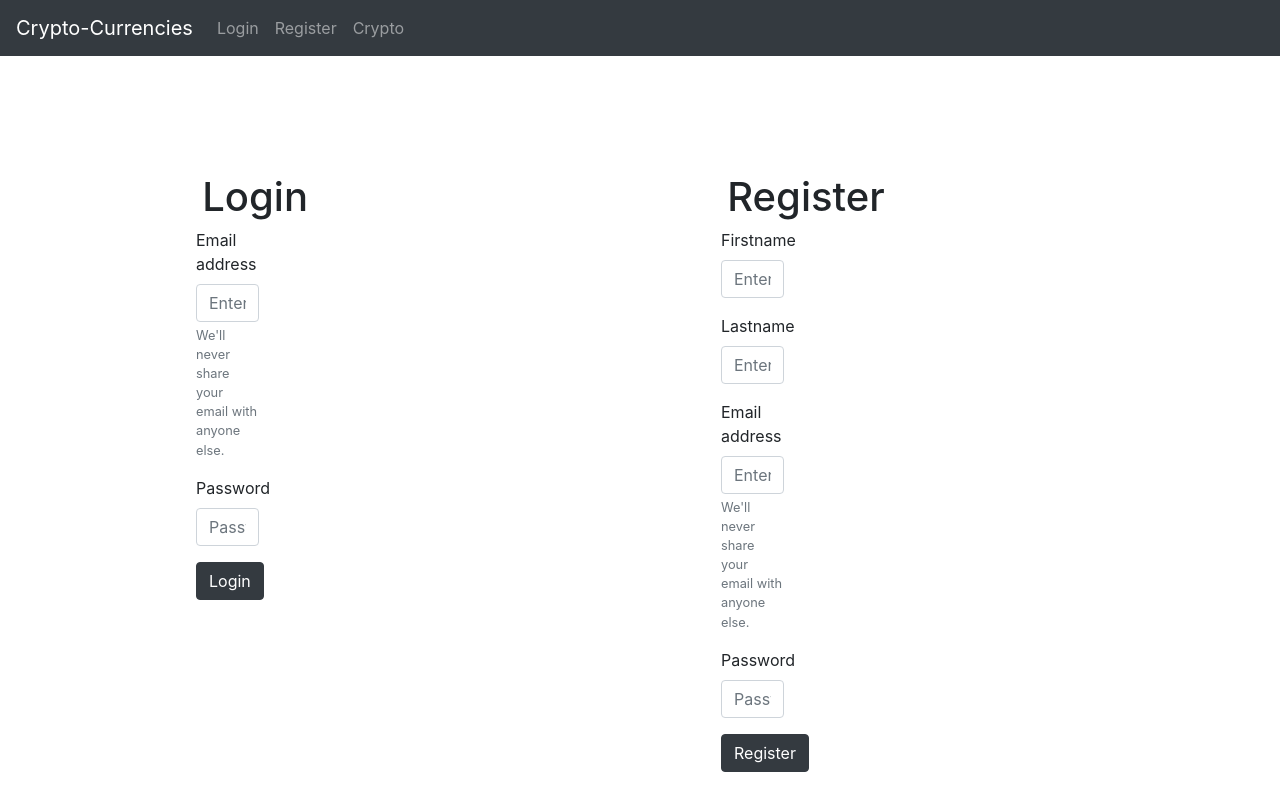
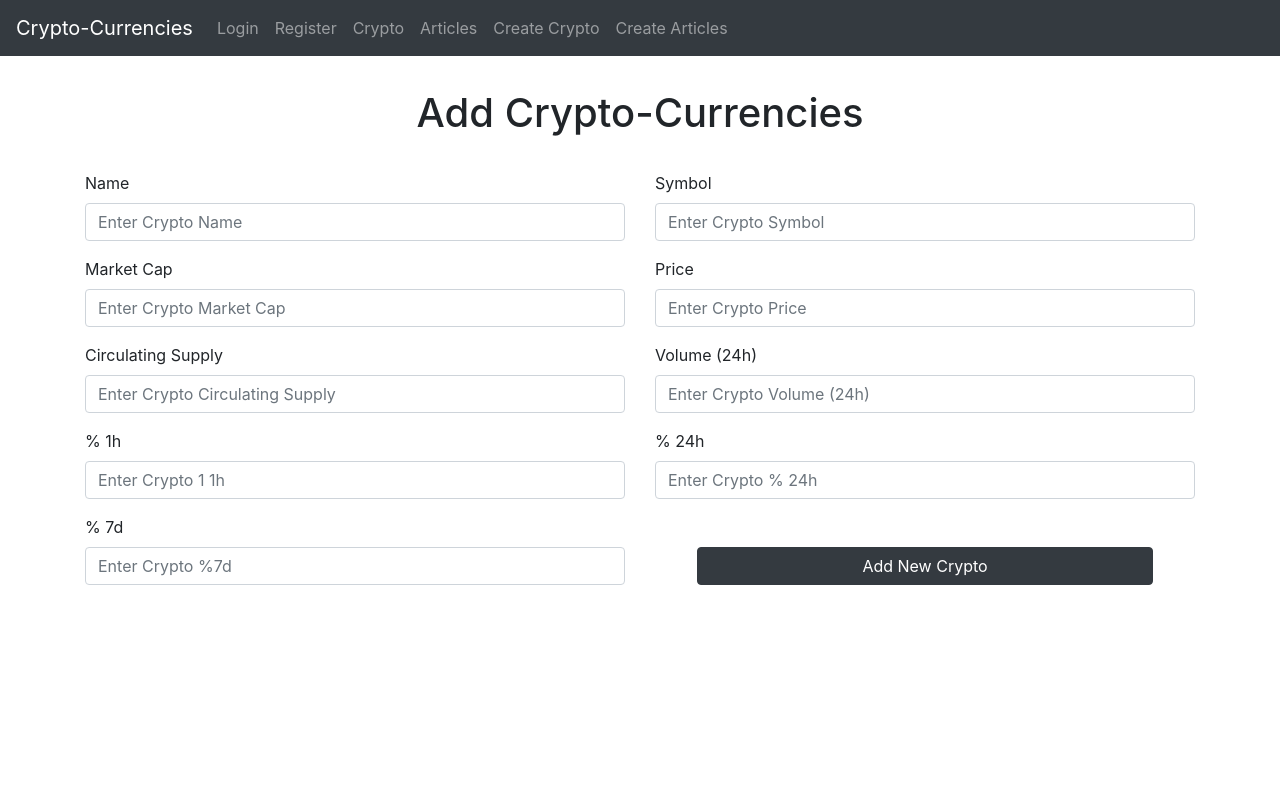
Before and after one commit to basma7/CryptoCurrencies, a React (Create React App) app in the folder front/: page /create/crypto in a window 1280 px wide. Shown: the top 810 px of the page. Built offline with nearby package versions, Linux system fonts and the light colour scheme.

Commit message:
new-crypto & new-articles front

```diff
--- a/front/src/App.js
+++ b/front/src/App.js
@@ -4,6 +4,10 @@ import './App.css';
 import 'bootstrap/dist/css/bootstrap.min.css';
 import LoginComponent from './Components/LoginComponent';
 import RegisterComponent from './Components/RegisterComponent';
+import CryptoComponent from './Components/CryptoComponent';
+import ArticlesComponent from './Components/ArticlesComponent';
+import NewCryptoComponent from './Components/NewCryptoComponent';
+import NewArticleComponent from './Components/NewArticleComponent';
 import {Navbar, Nav, Container, Row} from 'react-bootstrap';
 import { Link, Route, BrowserRouter as Router, Switch } from 'react-router-dom';
 
@@ -15,19 +19,24 @@ class App extends Component {
         <Navbar bg="dark" variant="dark">
           <Nav className="mr-auto">
           <Navbar.Brand href="/">Crypto-Currencies</Navbar.Brand>
-            <Link className="navbar-dark navbar-nav nav-link navbar-expand" to="/login">Login</Link>
-            <Link className="navbar-dark navbar-nav nav-link navbar-expand" to="/register">Register</Link>
+          <Link className="navbar-dark navbar-nav nav-link navbar-expand" to="/login">Login</Link>
+          <Link className="navbar-dark navbar-nav nav-link navbar-expand" to="/register">Register</Link>
             <Link className="navbar-dark navbar-nav nav-link navbar-expand" to="/crypto">Crypto</Link>
+            <Link className="navbar-dark navbar-nav nav-link navbar-expand" to="/articles">Articles</Link>
+            <Link className="navbar-dark navbar-nav nav-link navbar-expand" to="/create/crypto">Create Crypto</Link>
+            <Link className="navbar-dark navbar-nav nav-link navbar-expand" to="/create/articles">Create Articles</Link>
           </Nav>
         </Navbar>
         <Switch>
-          {/* <Route path="/login" component={LoginComponent}  /> */}
+          <Route path="/login" component={LoginComponent}  />
+          <Route path="/register" component={RegisterComponent}  />
+          <Route path="/crypto" component={CryptoComponent}  />
+          <Route path="/articles" component={ArticlesComponent}  />
+          <Route path="/create/crypto" component={NewCryptoComponent}  />
+          <Route path="/create/articles" component={NewArticleComponent}  />
         </Switch>
       </Router>
-      <Container className="login-register-container">
-        <Row xs={6} className="login"> <LoginComponent/> </Row>
-        <Row xs={6} className="register">  <RegisterComponent/> </Row>
-      </Container>
+
       </div>
     );
   }
--- /dev/null
+++ b/front/src/Components/Articles.css
@@ -0,0 +1,8 @@
+.article-title {
+  margin: 3%;
+  text-align: center;
+}
+
+.article-container {
+  margin: 20% 20%;
+}
--- /dev/null
+++ b/front/src/Components/ArticlesComponent.js
@@ -0,0 +1,32 @@
+import React, { Component } from 'react';
+import './Articles.css';
+import 'bootstrap/dist/css/bootstrap.min.css';
+import {Form, Button, Container} from 'react-bootstrap';
+
+export default class ArticlesComponent extends Component {
+  constructor(props) {
+    super();
+    this.onArticles = this.onArticles.bind(this)
+    this.state = {
+        article: {
+            email: "",
+            password: "",
+          }
+    }
+}
+    onArticles(event) {
+        event.preventDefault()
+        this.state.article.email = event.target.email.value
+        this.state.article.password = event.target.password.value
+        console.log(this.state.article)
+  }
+
+  render()
+  {
+    return (
+      <Container className="article-container">
+
+      </Container>
+    );
+  }
+}
--- /dev/null
+++ b/front/src/Components/Crypto.css
@@ -0,0 +1,39 @@
+.crypto-content {
+  /*padding-left: 5%;*/
+}
+
+.crypto-title {
+  margin: 3%;
+  text-align: center;
+}
+
+.crypto-container {
+  margin: 5%;
+}
+
+.flex-row {
+  display: flex;
+  flex-direction: row;
+  justify-content: space-between;
+}
+
+.flex-column {
+  display: flex;
+  flex-direction: column;
+}
+
+.limit {
+  width: 100%;
+  height: 1%;
+  border: 1px solid black;
+}
+
+.form-width {
+  width: 50%;
+}
+
+.btn-newcrypto {
+  margin: 2.8% 5%;
+  width: 40%;
+  height: 90%;
+}
--- /dev/null
+++ b/front/src/Components/CryptoComponent.js
@@ -0,0 +1,46 @@
+import React, { Component } from 'react';
+import './Crypto.css';
+import 'bootstrap/dist/css/bootstrap.min.css';
+import {Row, Col, Container} from 'react-bootstrap';
+
+export default class CryptoComponent extends Component {
+  constructor(props) {
+    super();
+    this.onCrypto = this.onCrypto.bind(this)
+    this.state = {
+        crypto: {
+            email: "",
+            password: "",
+          }
+    }
+}
+    onCrypto(event) {
+        event.preventDefault()
+        this.state.crypto.email = event.target.email.value
+        this.state.crypto.password = event.target.password.value
+        console.log(this.state.crypto)
+  }
+
+  render()
+  {
+    return (
+      <div className="crypto-container">
+        <div className="flex-column">
+          <div className="flex-row">
+            <Row className="crypto-content"> <h3>#</h3> </Row>
+            <Row className="crypto-content"> <h3>Name</h3> </Row>
+            <Row className="crypto-content"> <h3>Symbol</h3> </Row>
+            <Row className="crypto-content"> <h3>Market Cap</h3> </Row>
+            <Row className="crypto-content"> <h3>Price</h3> </Row>
+            <Row className="crypto-content"> <h3>Circulating Supply</h3> </Row>
+            <Row className="crypto-content"> <h3>Volume (24h)</h3> </Row>
+            <Row className="crypto-content"> <h3>% 1h</h3> </Row>
+            <Row className="crypto-content"> <h3>% 24h</h3> </Row>
+            <Row className="crypto-content"> <h3>% 7d</h3> </Row>
+          </div>
+        <div className="limit"></div>
+        </div>
+      </div>
+    );
+  }
+}
--- /dev/null
+++ b/front/src/Components/NewArticleComponent.js
@@ -0,0 +1,49 @@
+import React, { Component } from 'react';
+import './Articles.css';
+import 'bootstrap/dist/css/bootstrap.min.css';
+import {Form, Button, Container} from 'react-bootstrap';
+
+export default class NewArticleComponent extends Component {
+  constructor(props) {
+    super();
+    this.onNewArticle = this.onNewArticle.bind(this)
+    this.state = {
+        article: {
+            email: "",
+            password: "",
+          }
+    }
+}
+    onNewArticle(event) {
+        event.preventDefault()
+        this.state.article.email = event.target.email.value
+        this.state.article.password = event.target.password.value
+        console.log(this.state.article)
+  }
+
+  render()
+  {
+    return (
+        <Container>
+          <h1 className="article-title">NewArticle</h1>
+          <Form onSubmit={this.onNewArticle}>
+              <Form.Group controlId="title">
+                <Form.Label>Title</Form.Label>
+              <Form.Control placeholder="Enter Article Title" />
+              </Form.Group>
+              <Form.Group controlId="content">
+                <Form.Label>Content</Form.Label>
+              <Form.Control as="textarea" rows="3" placeholder="Enter Article Content" />
+              </Form.Group>
+              <Form.Group controlId="image">
+                <Form.Label>Image</Form.Label>
+              <Form.Control type="file" placeholder="Add an Image to the Article" />
+              </Form.Group>
+              <Button variant="dark" type="submit">
+                Add a New Article
+              </Button>
+          </Form>
+      </Container>
+    );
+  }
+}
--- /dev/null
+++ b/front/src/Components/NewCryptoComponent.js
@@ -0,0 +1,102 @@
+import React, { Component } from 'react';
+import './Crypto.css';
+import 'bootstrap/dist/css/bootstrap.min.css';
+import {Form, Button, Container, Row, Col} from 'react-bootstrap';
+
+export default class NewCryptoComponent extends Component {
+  constructor(props) {
+    super();
+    this.onNewCrypto = this.onNewCrypto.bind(this)
+    this.state = {
+        crypto: {
+            email: "",
+            password: "",
+          }
+    }
+}
+    onNewCrypto(event) {
+        event.preventDefault()
+        this.state.crypto.email = event.target.email.value
+        this.state.crypto.password = event.target.password.value
+        console.log(this.state.crypto)
+  }
+
+  render()
+  {
+    return (
+        <Container>
+            <h1 className="crypto-title">Add Crypto-Currencies</h1>
+            <Form onSubmit={this.oncrypto}>
+              <Row>
+                <Col>
+              <Form.Group controlId="name">
+                <Form.Label>Name</Form.Label>
+                <Form.Control placeholder="Enter Crypto Name" />
+              </Form.Group>
+              </Col>
+              <Col>
+              <Form.Group controlId="symbol">
+                <Form.Label>Symbol</Form.Label>
+                <Form.Control placeholder="Enter Crypto Symbol" />
+              </Form.Group>
+              </Col>
+              </Row>
+              <Row>
+              <Col>
+              <Form.Group controlId="market-cap">
+                <Form.Label>Market Cap</Form.Label>
+                <Form.Control placeholder="Enter Crypto Market Cap" />
+              </Form.Group>
+              </Col>
+              <Col>
+              <Form.Group controlId="price">
+                <Form.Label>Price</Form.Label>
+                <Form.Control placeholder="Enter Crypto Price" />
+              </Form.Group>
+              </Col>
+              </Row>
+              <Row>
+              <Col>
+              <Form.Group controlId="circulating-supply">
+                <Form.Label>Circulating Supply</Form.Label>
+                <Form.Control placeholder="Enter Crypto Circulating Supply" />
+              </Form.Group>
+              </Col>
+              <Col>
+              <Form.Group controlId="volume">
+                <Form.Label>Volume (24h)</Form.Label>
+                <Form.Control placeholder="Enter Crypto Volume (24h)" />
+              </Form.Group>
+              </Col>
+              </Row>
+              <Row>
+              <Col>
+              <Form.Group controlId="1h">
+                <Form.Label>% 1h</Form.Label>
+                <Form.Control placeholder="Enter Crypto 1 1h" />
+              </Form.Group>
+              </Col>
+
+              <Col>
+              <Form.Group controlId="24h">
+                <Form.Label>% 24h</Form.Label>
+                <Form.Control placeholder="Enter Crypto % 24h" />
+              </Form.Group>
+              </Col>
+              </Row>
+              <Row>
+              <Col xs={6}>
+              <Form.Group controlId="7d">
+                <Form.Label>% 7d</Form.Label>
+                <Form.Control placeholder="Enter Crypto %7d" />
+              </Form.Group>
+              </Col>
+              <Button variant="dark" type="submit" className="btn-newcrypto">
+              Add New Crypto
+              </Button>
+              </Row>
+            </Form>
+      </Container>
+    );
+  }
+}
```
